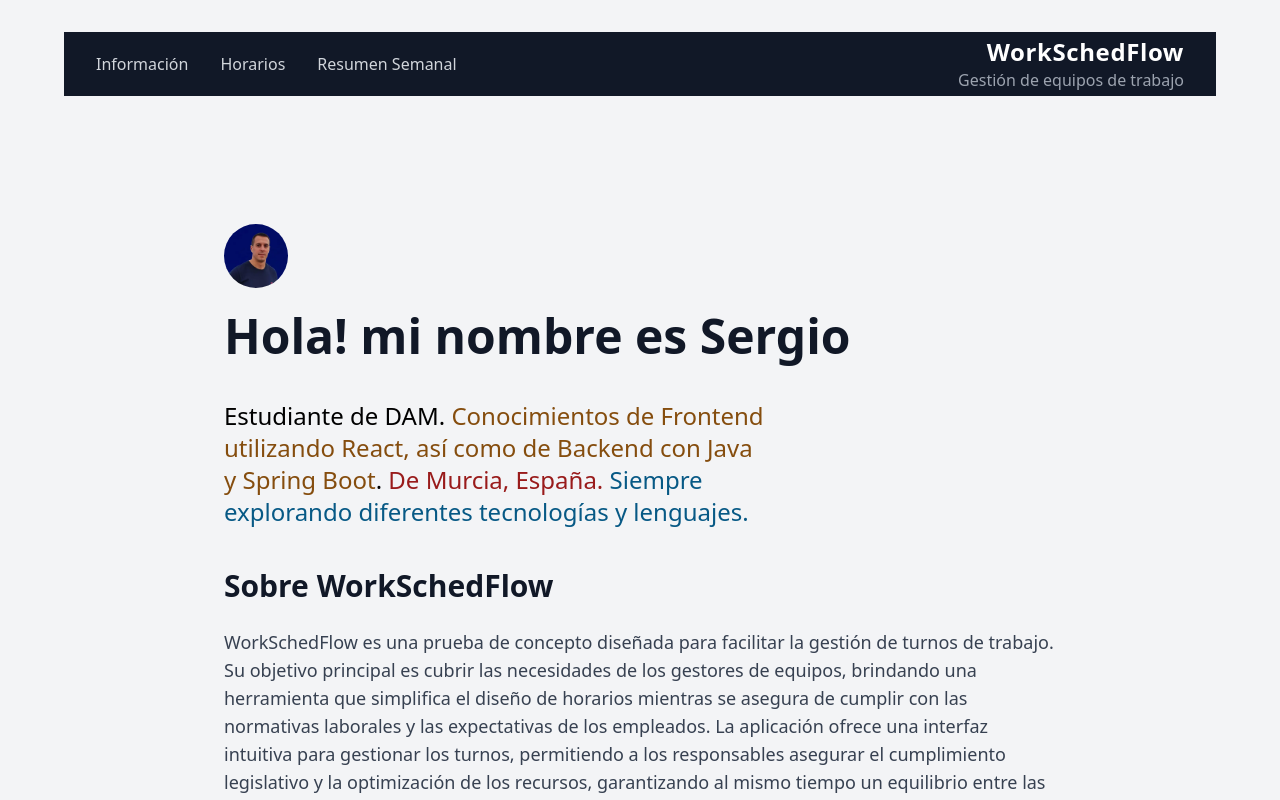
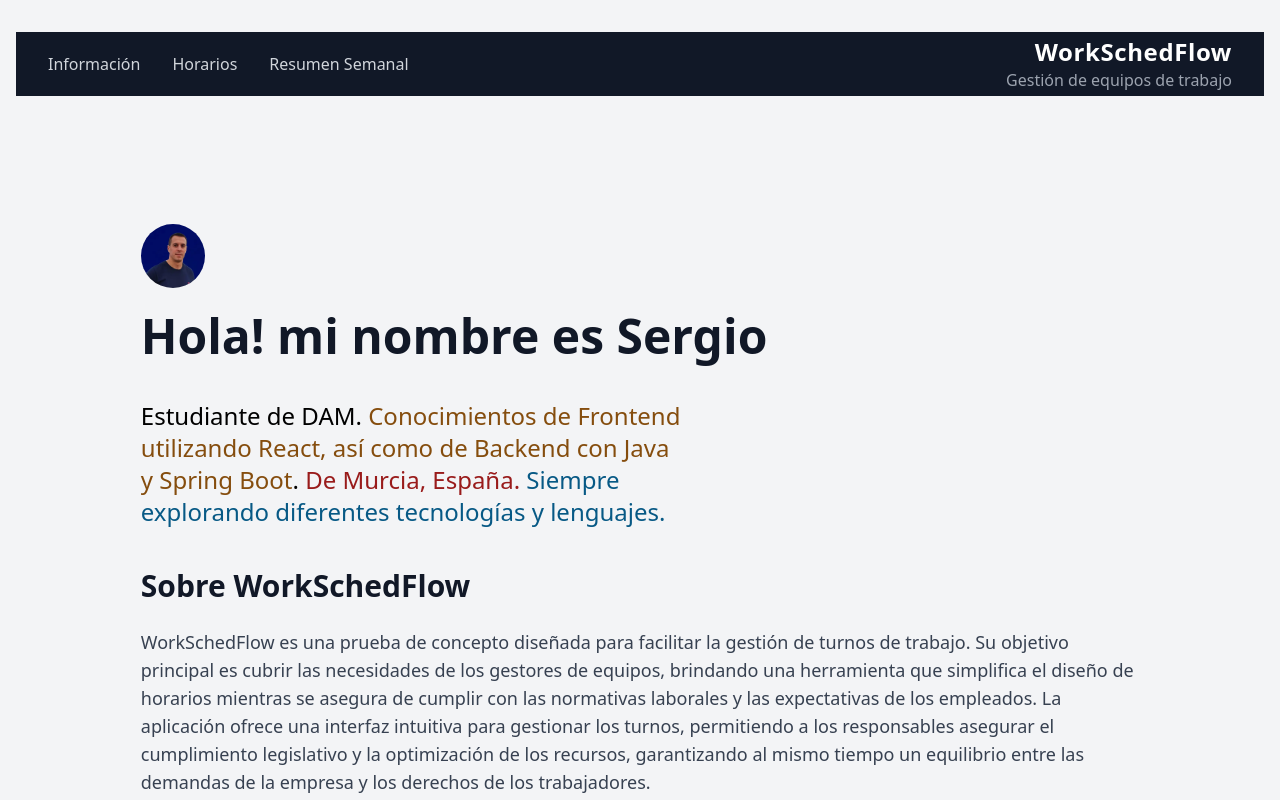
Before and after one commit to Sergiomsrs/workschedflow-demo, a React (Vite) app: page /#/workschedflow-demo/landing in a window 1280 px wide. Shown: the top 800 px of the page. Built offline with nearby package versions, Linux system fonts and the light colour scheme.

Commit message:
Actualizar estilos de contenedor en MainPage.jsx y Landing.jsx

```diff
--- a/src/pages/Landing.jsx
+++ b/src/pages/Landing.jsx
@@ -5,7 +5,9 @@ import { Projects } from "../landing/Projects"
 
 export const Landing = () => {
   return (
-    <section className="px-40 bg-gray-100">
+      <div className="flex flex-col justify-center items-center w-full">
+
+    <section className=" bg-gray-100 w-4/5 ">
       <div className="bg-gray-100">
         <section class="pt-24 pb-10">
           <img
@@ -34,7 +36,7 @@ export const Landing = () => {
         </section>
       </div>
       <div className="bg-gray-100">
-        <main className="">
+        <main className="w3/4">
           <section className="">
             <h2 className="text-3xl font-bold mb-4">Sobre WorkSchedFlow</h2>
             <p className="text-lg text-gray-700 mb-6 text-pretty">
@@ -118,5 +120,6 @@ export const Landing = () => {
         </p>
       </section>
     </section>
+            </div>
   )
 }
--- a/src/pages/MainPage.jsx
+++ b/src/pages/MainPage.jsx
@@ -10,15 +10,15 @@ import { ScrollToTop } from "../landing/ScrollToTop "
 export const MainPage = () => {
   return (
 
-    <div className="bg-gray-100 text-gray-900 w-full min-h-screen overflow-x-hidden" >
+    <div  className="bg-gray-100 text-gray-900 min-h-screen w-full max-w-full overflow-x-hidden px-1 sm:px-8 lg:px-16">
 
-      <div className="container mx-auto px-16 w-full py-8" >
+      <div className="container w-full py-8" >
 
         <header className="mb-8">
           <Navbar />
         </header>
         <ScrollToTop />
-        <main className="">
+        <main className="flex flex-col ">
           <Routes>
             <Route path="/" element={<Daily />} />
             <Route path="/workschedflow-demo/" element={<Daily />} />
```
Lines whose indentation alone changed are shown as unchanged.
